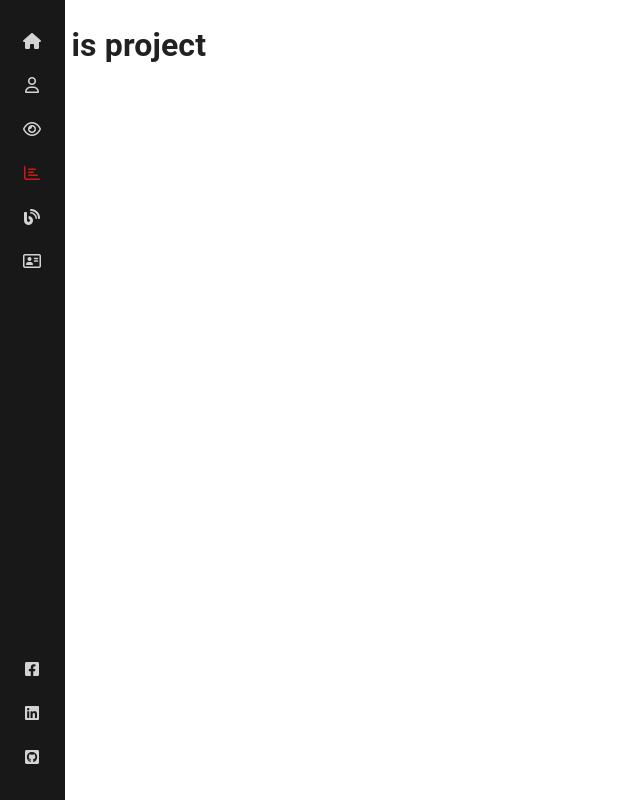
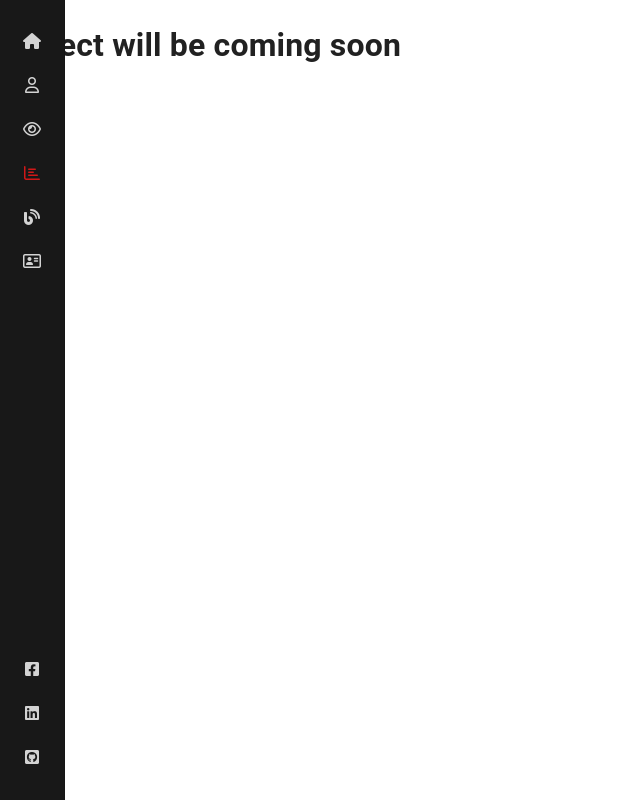
Before and after one commit to MUHAMMADSabbirHossain/personal-portfolio-client, a React (Create React App) app: page /project in a window 1280 px wide. Shown: the whole page, without its empty margins (0-640 px from the left). Built offline with nearby package versions, Linux system fonts and the light colour scheme.

Commit message:
added code

```diff
--- a/src/Components/Blog/Blog/Blog.js
+++ b/src/Components/Blog/Blog/Blog.js
@@ -6,7 +6,7 @@ const Blog = () => {
     return (
         <div>
             <Menubar />
-            <h1>Thios is a blog</h1>
+            <h1>Blog Will be coming soon ....</h1>
         </div>
     );
 };
--- a/src/Components/Project/Project/Project.js
+++ b/src/Components/Project/Project/Project.js
@@ -6,7 +6,7 @@ const Project = () => {
     return (
         <div>
             <Menubar />
-            <h1>This is project</h1>
+            <h1>Project will be coming soon</h1>
         </div>
     );
 };
```
